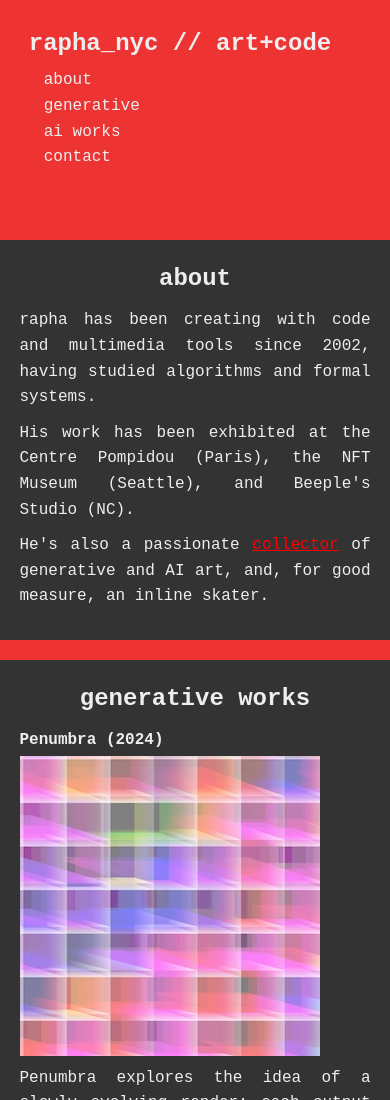
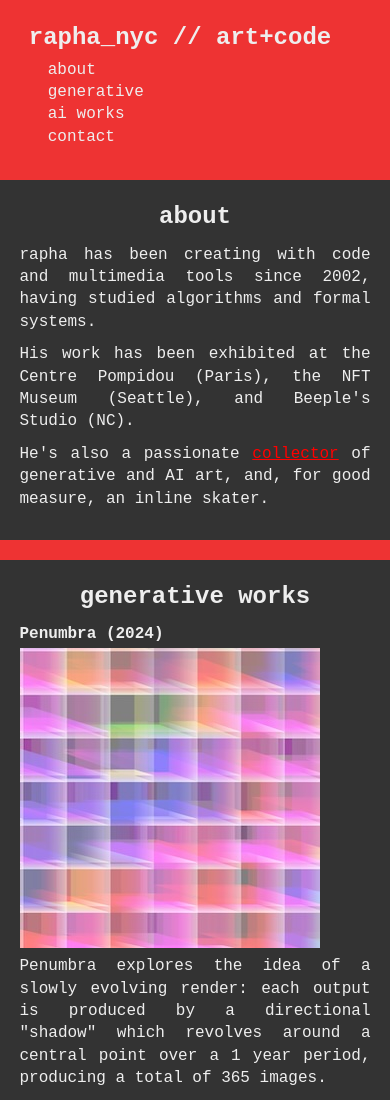
Before and after one commit to raph-431/github, a plain HTML site: page mobile.html in a window 390 px wide. Shown: the top 1100 px of the page. Drawn offline with Linux system fonts and the light colour scheme.

Commit message:
modified:   mobile_style.css

```diff
--- a/mobile_style.css
+++ b/mobile_style.css
@@ -6,7 +6,7 @@
 
 body {
     font-family: 'Courier New', Courier, monospace;
-    line-height: 1.6;
+    line-height: 1.4;
     background-color: #e33;
     /* padding-top: 160px; */
     /* padding-bottom: 100px; */
@@ -15,7 +15,7 @@ body {
 }
 
 main {
-    padding-top: 220px;
+    padding-top: 160px;
     /* padding-bottom: 100px; */
 }
 
@@ -28,7 +28,7 @@ header {
     color: #eee;
     padding-left: 10px;
     padding-right: 5px;
-    padding-top: 5px;
+    padding-top: 1px;
     padding-bottom: 2px;
 }
 
@@ -40,11 +40,11 @@ header nav ul {
     display: flex;
     justify-content: center;
     list-style: none;
-    padding: 5px;
+    padding: 4px;
 }
 
 header nav ul li {
-    margin: 0 5px;
+    margin: 0 10px;
 }
 
 header nav ul li a {
```
